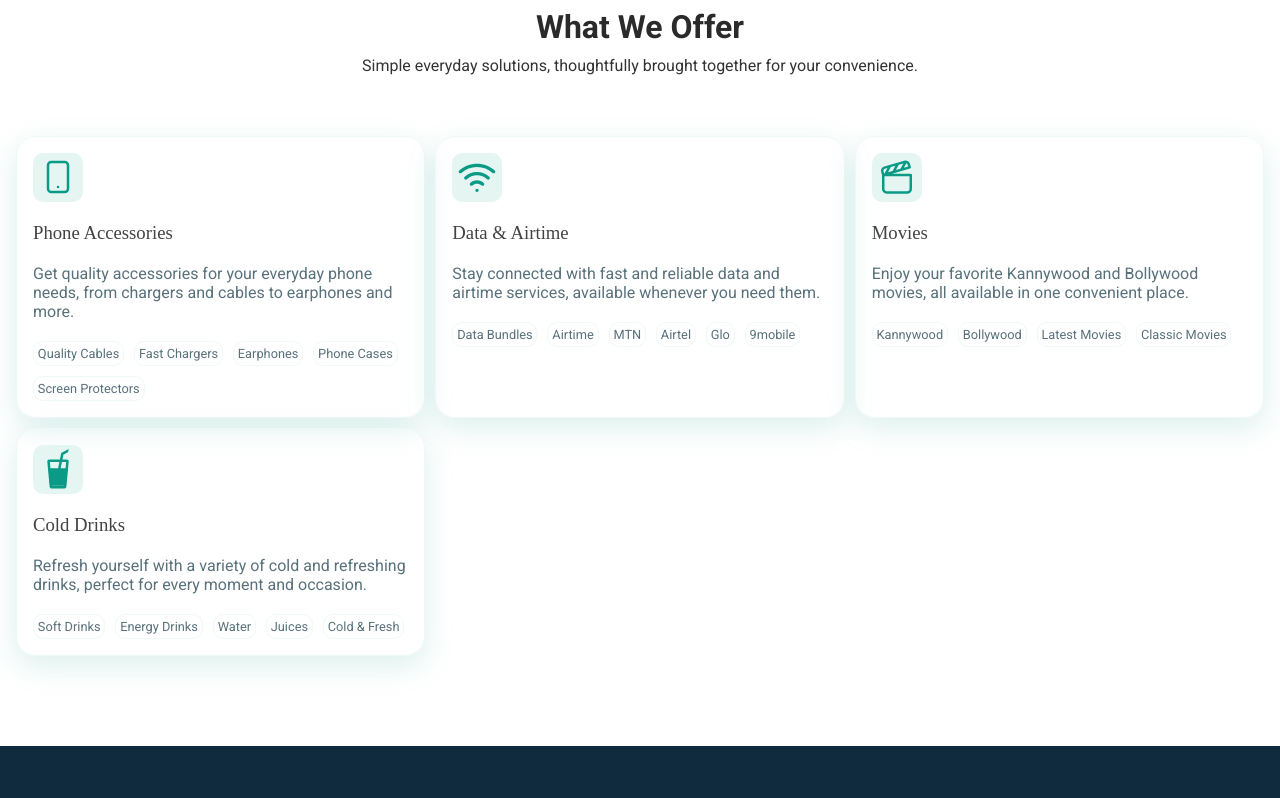
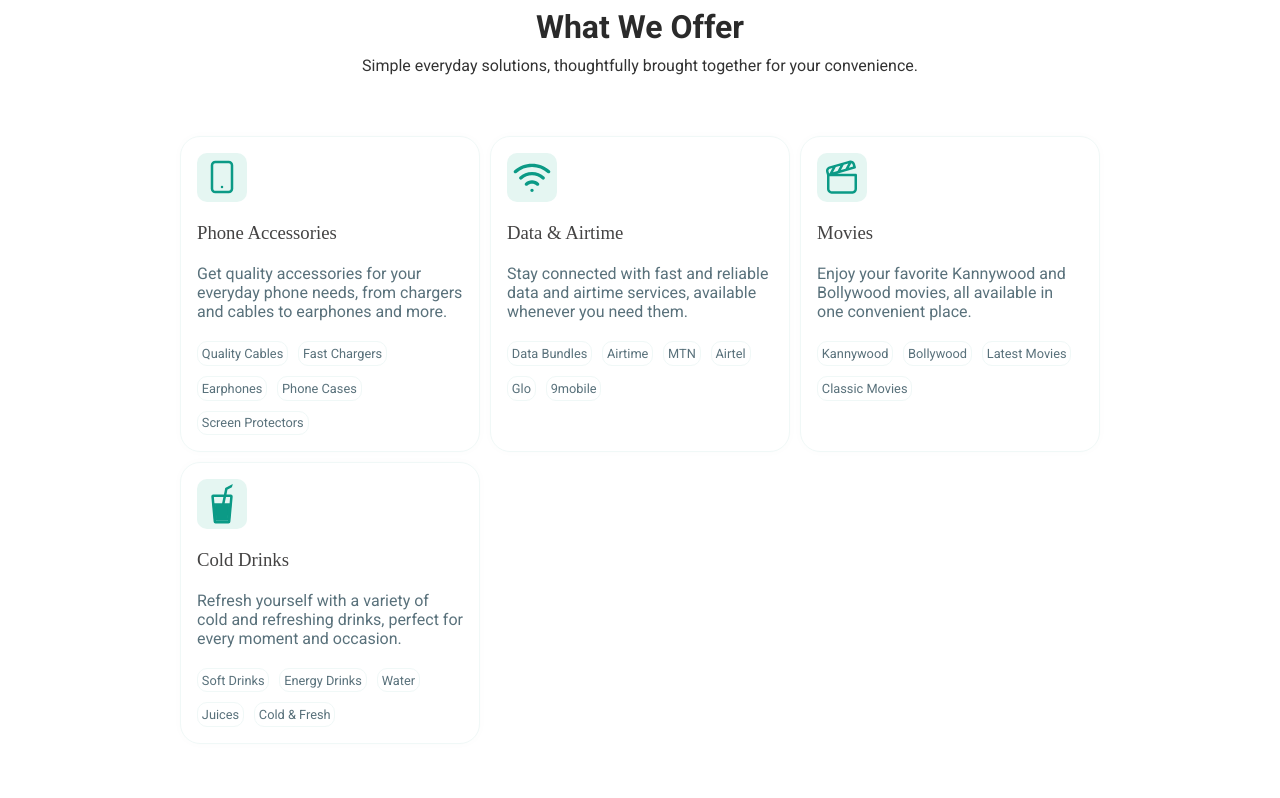
Before and after one commit to Mikaila-Dev/asm-shop, a React (Vite) app: page / in a window 1280 px wide. Shown: the part 1002-1800 px from the top of the page. Built offline with nearby package versions, Linux system fonts and the light colour scheme; a web font is replaced by a local one.

Commit message:
change services layout

```diff
--- a/src/Home.jsx
+++ b/src/Home.jsx
@@ -8,6 +8,7 @@ import { Services } from "./Services";
 import { WhyChooseUs } from "./WhyChooseUs";
 import { HowItWork } from "./HowItWork.jsx"
 import { GetInTouch } from "./GetInTouch";
+import { CustomersSay } from "./CustomersSay.jsx";
 
 export function Home(){
     return(
@@ -18,7 +19,8 @@ export function Home(){
         <WhyChooseUs />
         <Product />
         <About />
-        <Contact />
+        {/* <CustomerSay */}
+        <CustomersSay />
         <HowItWork />
         <GetInTouch />
         </>
--- a/src/Services.jsx
+++ b/src/Services.jsx
@@ -3,7 +3,7 @@ import smartPhone from "./assets/smart-phone.svg";
 import wifi from "./assets/wifi.svg"
 import movies from "./assets/movies.svg";
 import drinks from "./assets/drinks.svg";
-import { motion, spring } from "motion/react";
+import { backIn, motion, spring } from "motion/react";
 
 export const Services = () => {
    return(
@@ -12,6 +12,7 @@ export const Services = () => {
     initial={{opacity: 0, y: 11}}
    transition={{duration: 0.1, ease: "backIn", bounce: "spring"} }
    whileInView={{opacity: 1, y: -11}}
+   viewport={{once: true}}
     className="services-head">
        <p>Our services</p>
     </motion.div>
@@ -20,6 +21,7 @@ export const Services = () => {
     initial={{opacity: 0, y: 11}}
       transition={{duration: 0.3, ease: "backIn", bounce: "spring"} }
       whileInView={{opacity: 1, y: -11}}
+      viewport={{once: true}}
     className="services-h">
       <h1>What We Offer</h1>
     </motion.div>
@@ -27,6 +29,7 @@ export const Services = () => {
     <motion.div
     initial={{opacity: 0, y: 11}} transition={{duration: 0.5, ease: "backIn", bounce: "spring"} }
     whileInView={{opacity: 0.8, y: -11}}
+    viewport={{once: true}}
     className="services-p">
        Simple everyday solutions, thoughtfully brought together for your convenience.
     </motion.div>
@@ -34,10 +37,10 @@ export const Services = () => {
     <div className="main-services" id="#phone">
 
       <motion.div
-        initial={{opacity: 0, y: 10, scale: 0.9}}
+        initial={{opacity: 0, scale: 0.9}}
         whileInView={{opacity: 1, y: -10, scale: 1}}
-        whileHover={{y: -20}}
         transition={{ease: "backIn", duration: 0.1}}
+        viewport={{once: true}}
       className="phone-accenssories">
         <div className="service-svg">
           <img style={{
@@ -61,8 +64,9 @@ export const Services = () => {
       </motion.div>
 
       <motion.div
-      initial={{opacity: 0, y: 10, scale: 0.9}} whileInView={{opacity: 1, y: -10, scale: 1}}
-      whileHover={{y: -20}} transition={{ease: "backIn", duration: 0.3}}
+      initial={{opacity: 0, scale: 0.9}} whileInView={{opacity: 1, y: -10, scale: 1}}
+      transition={{duration: 0.2, ease: backIn}}
+      viewport={{once: true}}
       className="data-and-airtime">
          <div className="service-svg">
             <img style={{
@@ -89,8 +93,9 @@ export const Services = () => {
       </motion.div>
 
       <motion.div
-      initial={{opacity: 0, y: 10, scale: 0.9}} whileInView={{opacity: 1, y: -10, scale: 1}}
-      whileHover={{y: -20}} transition={{ease: "backIn", duration: 0.5}}
+      initial={{opacity: 0, scale: 0.9}} whileInView={{opacity: 1, y: -10, scale: 1}}
+      transition={{duration: 0.3, ease: backIn}}
+      viewport={{once: true}}
       className="movies">
         <div className="service-svg">
           <img style={{
@@ -115,8 +120,9 @@ export const Services = () => {
       </motion.div>
 
       <motion.div
-      initial={{opacity: 0, y: 10, scale: 0.9}} whileInView={{opacity: 1, y: -10, scale: 1}}
-      whileHover={{y: -20}} transition={{ease: "backIn", duration: 0.1}}
+      initial={{opacity: 0, scale: 0.9}} whileInView={{opacity: 1, y: -10, scale: 1}}
+      transition={{duration: 0.4, ease: backIn}}
+      viewport={{once: true}}
       className="drinks">
          <div className="service-svg">
            <img style={{
--- a/src/css-file/services.css
+++ b/src/css-file/services.css
@@ -5,7 +5,8 @@
     flex-direction: column;
     gap: 10px;
     text-align: center;
-
+    justify-content: center;
+    text-align: center;
     background: white;
     padding: 5em 1em;
 
@@ -56,35 +57,35 @@
 }
 .main-services {
     display: grid;
-    grid-template-columns: repeat(3, 1fr);
-    text-align: center;
     justify-content: center;
-    /* padding: 0 1em; */
-    width: 100%;
+    /* align-items: center; */
+    /* padding: 1rem; */
     gap: 10px;
+    grid-template-columns: repeat(3, 300px);
+
     font-family: "Space Grotesk";
 }
 .phone-accenssories, .data-and-airtime,
 .movies, .drinks {
     border: 1px solid #f0f8f7;
     border-radius: 20px;
-    max-width: 900px;
+    width: 100%;
+    /* max-width: 300px; */
     text-align: start;
-    margin: 0 auto;
     display: flex;
     flex-direction: column;
     gap: 20px;
+    margin: 0;
     padding: 1em;
     transition: all 0.2s ease;
-    box-shadow: 0 10px 30px rgba(11, 154, 135, 0.15) ;
-    /* box-shadow: 1px 0.5px 5px #0b9a8748 ; */
+    box-shadow: 0 0px 10px rgba(0, 0, 0, 0.021) ;
 
 }
 .phone-accenssories:hover, .data-and-airtime:hover,
 .movies:hover, .drinks:hover{
 
-    border: 1.9px solid rgb(192, 255, 247) ;
-    box-shadow: 0 10px 30px rgba(11, 154, 135, 0.19) ;;
+    border: 1.9px solid #0b9a86;
+    box-shadow: 0 0px 10px rgba(0, 0, 0, 0.096);
     transform: translateY(-5px);
 }
 .service-title h3 {
@@ -93,12 +94,15 @@
     font-weight: 400;
     color: rgb(68, 67, 67);
 }
-@media(max-width: 888px){
+.service-title h3:hover {
+    color: #0b9a86;
+}
+@media(max-width: 934px){
     .main-services {
         grid-template-columns: repeat(2, 1fr);
     }
 }
-@media(max-width: 700px){
+@media(max-width: 651px){
     .main-services {
         grid-template-columns: repeat(1, 1fr);
     }
```
